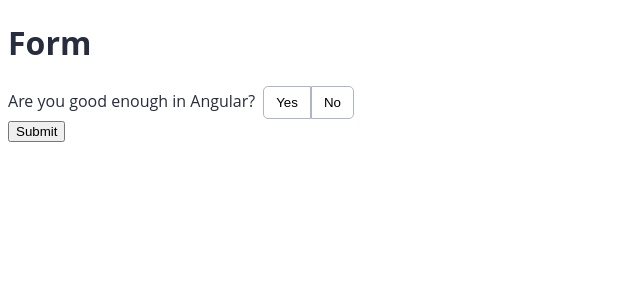
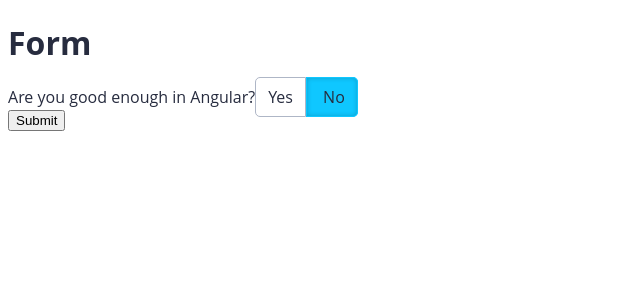
Before and after one commit to OtavioAugustto/alura-accessibility, an Angular app in the folder alura-accessibility/: page / in a window 1280 px wide. Shown: the top 300 px of the page, without its empty margins (0-640 px from the left). Built offline with nearby package versions, Linux system fonts and the light colour scheme.

Commit message:
improving and simplifying the code

```diff
--- a/alura-accessibility/src/app/shared/components/yes-no-button-group/yes-no-button-group.component.html
+++ b/alura-accessibility/src/app/shared/components/yes-no-button-group/yes-no-button-group.component.html
@@ -1,4 +1,26 @@
-<div
+<div class="button-group" role="radiogroup" [attr.aria-label]="label">
+    <label>{{ label }}</label>
+    <div class="radio">
+      <input
+        [attr.id]="id + '-yes'"
+        type="radio"
+        [attr.name]="id"
+        [attr.checked]="value == options.YES"
+        (change)="activate(options.YES)"
+      />
+      <label [attr.for]="id + '-yes'" class="button button-yes"> Yes </label>
+    </div>
+    <input
+      [attr.id]="id + '-no'"
+      type="radio"
+      [attr.name]="id"
+      [attr.checked]="value == options.NO"
+      (change)="activate(options.NO)"
+    />
+    <label [attr.for]="id + '-no'" class="button button-no"> No </label>
+</div>
+
+<!-- <div
   appKm
   role="radiogroup"
   [attr.aria-labelledby]="id"
@@ -30,4 +52,4 @@
     (click)="activate(options.NO)">
       No
   </button>
-</div>
+</div> -->
--- a/alura-accessibility/src/app/shared/components/yes-no-button-group/yes-no-button-group.component.scss
+++ b/alura-accessibility/src/app/shared/components/yes-no-button-group/yes-no-button-group.component.scss
@@ -1,4 +1,4 @@
-$button-pressed-background: #0FC7FF;
+$button-pressed-background: #0fc7ff;
 
 .button-group {
   .label {
@@ -23,7 +23,29 @@
     &.button-pressed {
       background-color: $button-pressed-background;
       border-color: $button-pressed-background;
-      box-shadow: inset 0 0 5px 0 rgba(0, 0, 0, .2);
+      box-shadow: inset 0 0 5px 0 rgba(0, 0, 0, 0.2);
     }
   }
 }
+
+.button-group {
+  .radio {
+    position: relative;
+    display: inline-block;
+  }
+  input {
+    opacity: 0;
+    position: absolute;
+    top: 25%;
+    left: 25%;
+    &:focus + label {
+      outline: solid 1px #272c3f;
+    }
+    &:checked + label {
+      @extend .button-pressed;
+    }
+    label {
+      display: block;
+    }
+  }
+}
```
